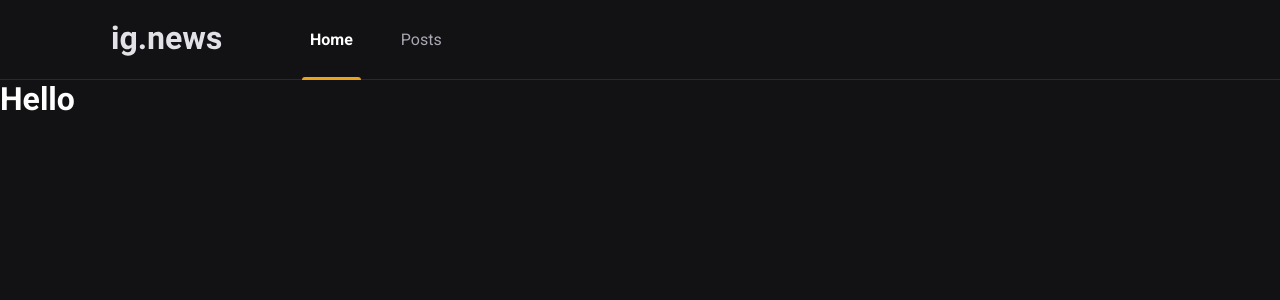
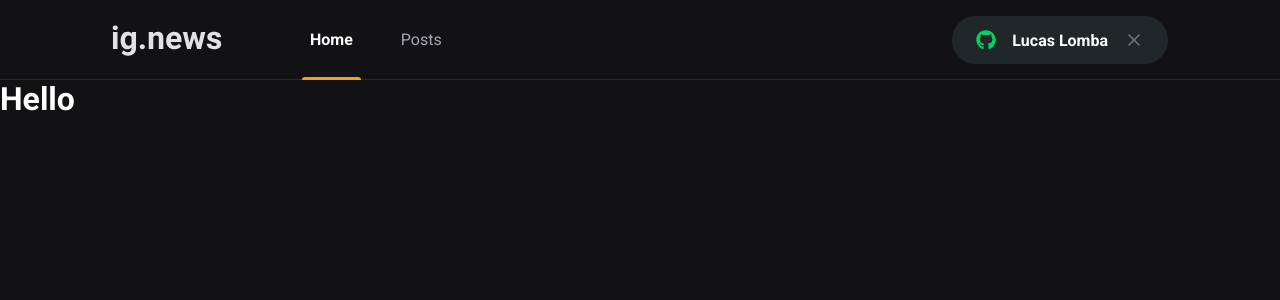
Before and after one commit to lucaslomba/ig.news, a Next.js app in the folder ignews/: page / in a window 1280 px wide. Shown: the top 300 px of the page. Built offline with nearby package versions, Linux system fonts and the light colour scheme.

Commit message:
Criando e estilizando botão GitHub

```diff
--- a/ignews/package.json
+++ b/ignews/package.json
@@ -12,6 +12,7 @@
     "next": "11.1.0",
     "react": "17.0.2",
     "react-dom": "17.0.2",
+    "react-icons": "^4.2.0",
     "sass": "^1.38.0"
   },
   "devDependencies": {
--- a/ignews/src/components/Header/index.tsx
+++ b/ignews/src/components/Header/index.tsx
@@ -1,3 +1,4 @@
+import { SignInButton } from '../SignInButton'
 import styles from './styles.module.scss'
 
 export function Header(){
@@ -9,6 +10,8 @@
                     <a href="#" className={styles.active}>Home</a>
                     <a href="#">Posts</a>
                 </nav>
+
+                <SignInButton/>
             </div>
         </header>
     )
--- a/ignews/src/components/Header/styles.module.scss
+++ b/ignews/src/components/Header/styles.module.scss
@@ -51,4 +51,8 @@
             }
         }
     }
+
+    button{
+        margin-left: auto;
+    }
 }
--- /dev/null
+++ b/ignews/src/components/SignInButton/index.tsx
@@ -0,0 +1,20 @@
+import styles from './styles.module.scss'
+import { FaGithub } from 'react-icons/fa'
+import { FiX } from 'react-icons/fi'
+
+export function SignInButton(){
+    const isUserLoggedIn = true;
+
+    return isUserLoggedIn ? (
+        <button className={styles.signInButton} type="button">
+            <FaGithub color="#04D361"/>
+            Lucas Lomba
+            <FiX color="#737380" className={styles.closeIcon}/>
+        </button>
+    ) : (
+        <button className={styles.signInButton} type="button">
+            <FaGithub color="#EBA417"/>
+            Sign in with GitHub
+        </button>
+    )
+}
--- /dev/null
+++ b/ignews/src/components/SignInButton/styles.module.scss
@@ -0,0 +1,33 @@
+.signInButton{
+    height: 3rem;
+    border-radius: 3rem;
+    background: var(--gray-850);
+    border: 0;
+    padding: 0 1.5rem;
+
+    display: flex;
+    align-items: center;
+    justify-content: center;
+
+    color: var(--white);
+    font-weight: bold;
+
+    svg{
+        width: 20px;
+        height: 20px;
+    }
+
+    svg:first-child{
+        margin-right: 1rem;
+    }
+
+    svg.closeIcon{
+        margin-left: 1rem;
+    }
+
+    transition: filter 0.2s;
+
+    &:hover {
+        filter: brightness(0.8);
+    }
+}
--- a/ignews/src/styles/global.scss
+++ b/ignews/src/styles/global.scss
@@ -10,6 +10,7 @@
     --gray-100: #E1E1E6;
     --gray-300: #A8A8B3;
     --gray-800: #29292E;
+    --gray-850: #1F2729;
     --gray-900: #121214;
 
     --cyan-500: #61DAFB;
```
Also changed, not shown: 1 other file (tests, documents, lock files or other folders).
